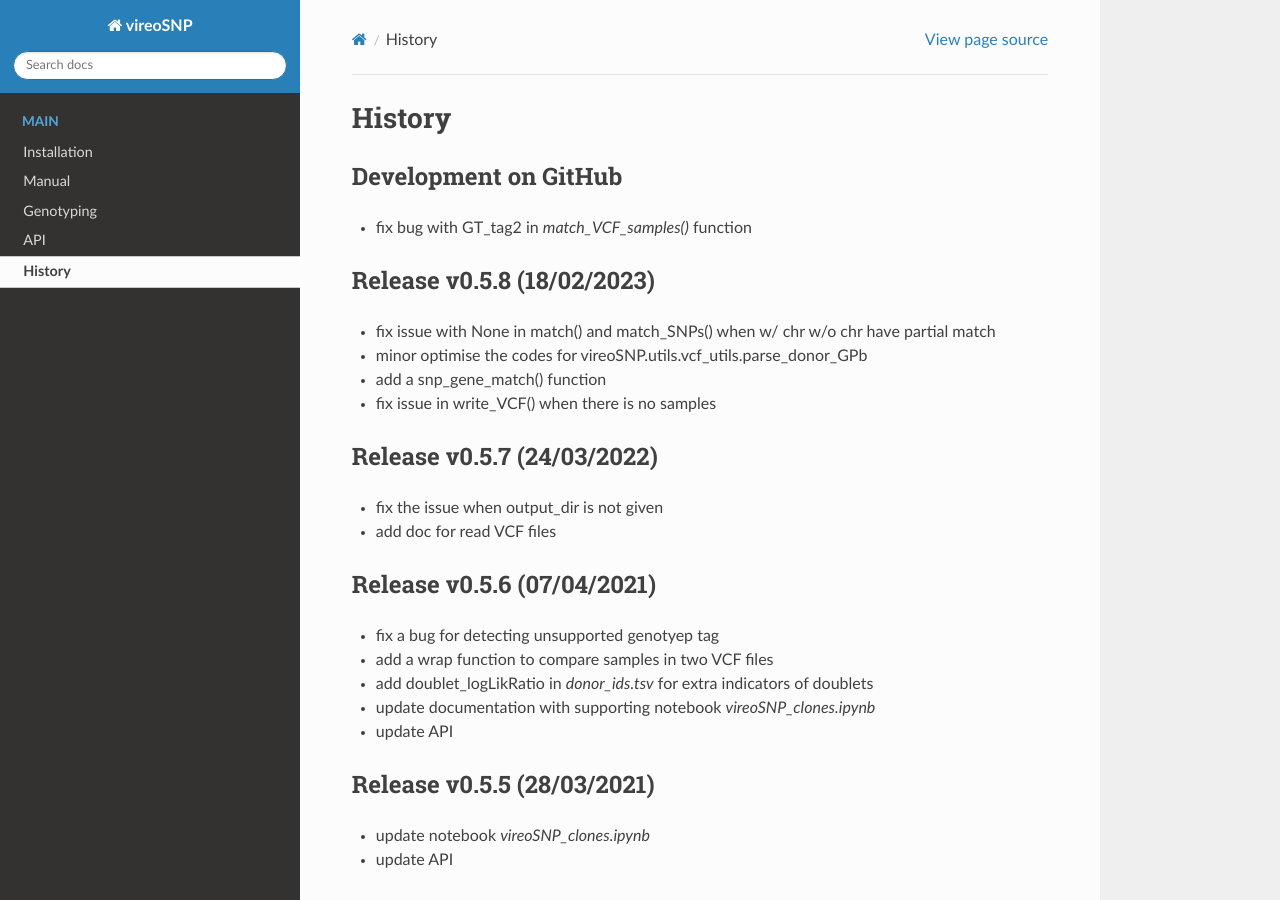
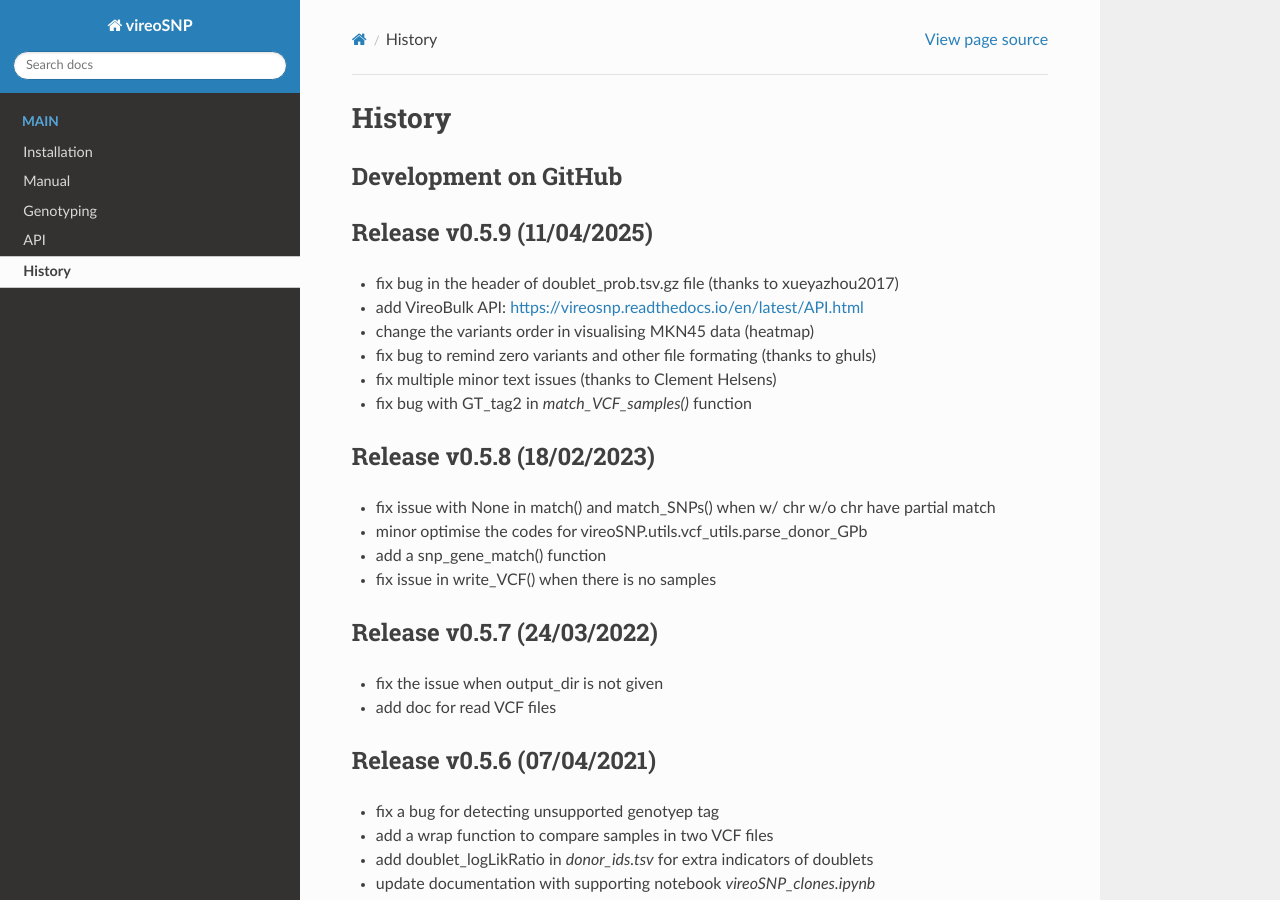
Before and after one commit to single-cell-genetics/vireo, a Sphinx documentation site: the page built from doc/release.rst, in a window 1280 px wide and 900 px high. Built offline with Sphinx 7.4.7 and the Read the Docs theme 3.1.0, drawn with Linux system fonts in a browser that asks for light colours; formulas are drawn with MathJax 3; pages that are not in the unit, such as notebooks, are missing from menus.

Commit message:
release v0.5.9

```diff
--- a/doc/release.rst
+++ b/doc/release.rst
@@ -4,6 +4,14 @@ History
 
 Development on GitHub
 =====================
+
+Release v0.5.9 (11/04/2025)
+===========================
+* fix bug in the header of doublet_prob.tsv.gz file (thanks to xueyazhou2017)
+* add VireoBulk API: https://vireosnp.readthedocs.io/en/latest/API.html
+* change the variants order in visualising MKN45 data (heatmap)
+* fix bug to remind zero variants and other file formating (thanks to ghuls)
+* fix multiple minor text issues (thanks to Clement Helsens)
 * fix bug with GT_tag2 in `match_VCF_samples()` function
 
 Release v0.5.8 (18/02/2023)
--- a/vireoSNP/version.py
+++ b/vireoSNP/version.py
@@ -1 +1 @@
-__version__ = "0.5.8"
+__version__ = "0.5.9"
```
